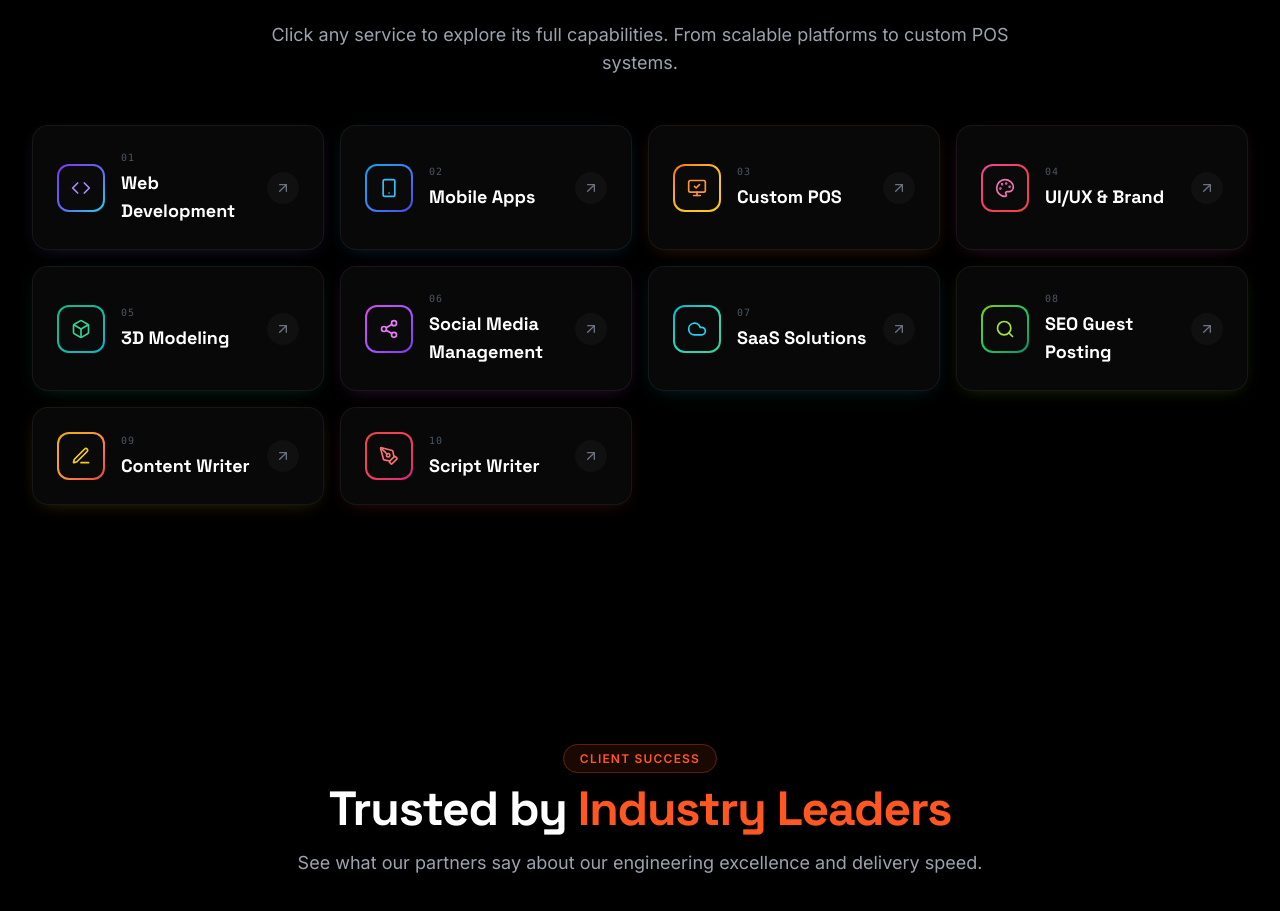
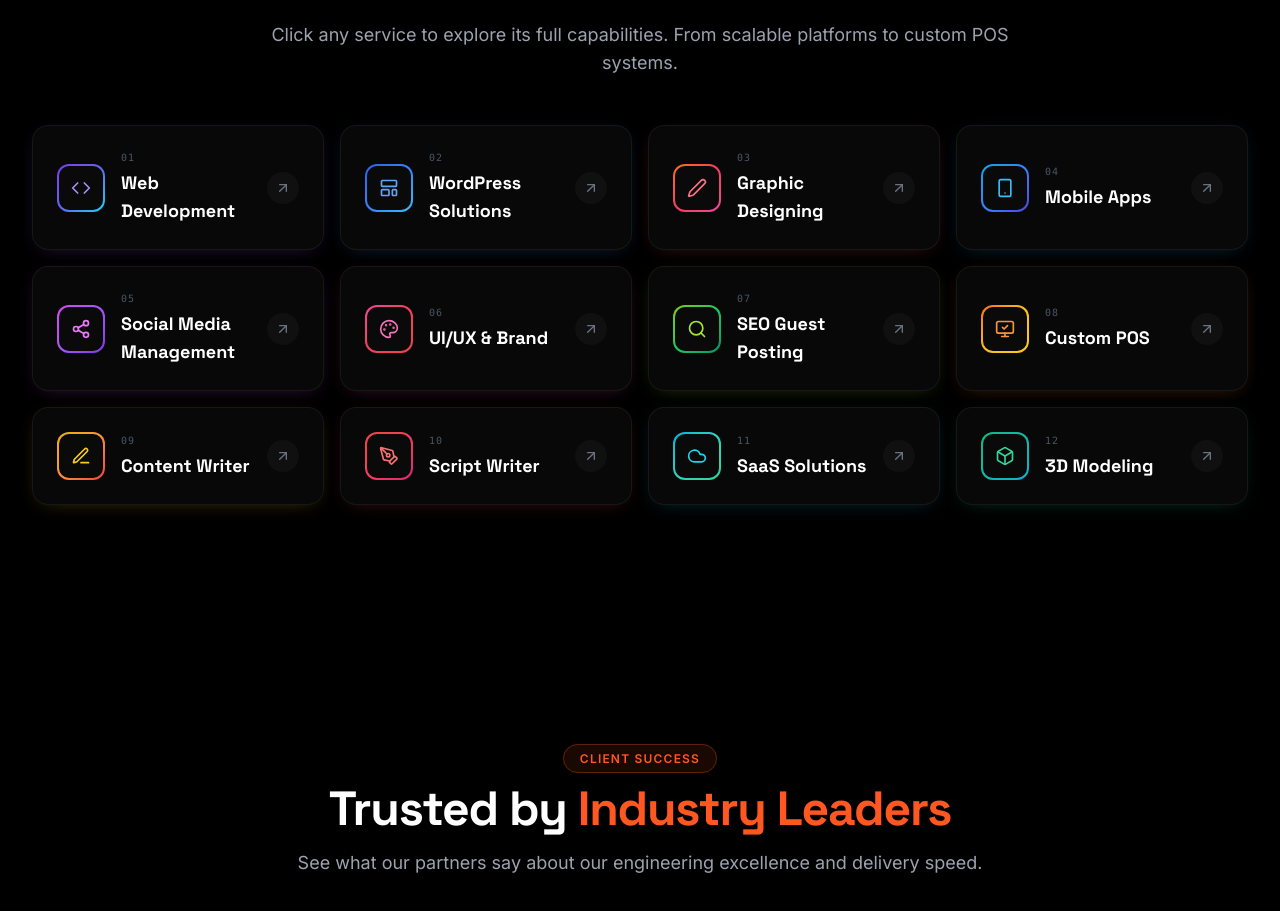
Before and after one commit to asadchaudhary27/apex-orion, a React (Vite) app: page / in a window 1280 px wide. Shown: the part 2369-3280 px from the top of the page. Built offline with nearby package versions, Linux system fonts and the light colour scheme.

Commit message:
Add WordPress and Graphic Design services and sort by popularity

```diff
--- a/src/components/sections/ServicesGrid.tsx
+++ b/src/components/sections/ServicesGrid.tsx
@@ -1,7 +1,7 @@
 import React from 'react';
 import { motion } from 'framer-motion';
 import { Link } from 'react-router-dom';
-import { Code, Smartphone, MonitorCheck, Palette, ArrowUpRight, Box, Share2, Cloud, Search, Edit3, PenTool } from 'lucide-react';
+import { Code, Smartphone, MonitorCheck, Palette, ArrowUpRight, Box, Share2, Cloud, Search, Edit3, PenTool, LayoutTemplate, Pen } from 'lucide-react';
 
 export interface ServiceCardData {
   id: string;
@@ -26,6 +26,26 @@ export const SERVICES_DATA: ServiceCardData[] = [
     glowColor: 'rgba(139,92,246,0.4)',
   },
   {
+    id: 'wordpress',
+    title: 'WordPress Solutions',
+    shortDesc: 'Custom WordPress development, theme customization, and WooCommerce integration. We build highly scalable, secure, and SEO-optimized WordPress websites tailored to your exact business needs.',
+    highlights: ['Custom Theme Dev', 'WooCommerce Integration', 'Plugin Architecture', 'Speed Optimization', 'Advanced Security'],
+    icon: LayoutTemplate,
+    gradient: 'from-blue-600 via-blue-500 to-sky-400',
+    iconColor: 'text-blue-400',
+    glowColor: 'rgba(59,130,246,0.4)',
+  },
+  {
+    id: 'graphic-design',
+    title: 'Graphic Designing',
+    shortDesc: 'Stunning visual assets that instantly capture attention. From premium branding and logo design to eye-catching social media posts and marketing collateral, we create graphics that convert.',
+    highlights: ['Brand Identity & Logos', 'Social Media Graphics', 'Marketing Materials', 'Vector Illustrations', 'Print & Digital Media'],
+    icon: Pen,
+    gradient: 'from-orange-500 via-rose-500 to-pink-500',
+    iconColor: 'text-rose-400',
+    glowColor: 'rgba(244,63,94,0.4)',
+  },
+  {
     id: 'mobile',
     title: 'Mobile Apps',
     shortDesc: 'Cross-platform mobile applications engineered for native-like performance and silky 60fps user interfaces. We use Flutter and React Native to deliver your product simultaneously on iOS and Android without compromising on quality or speed.',
@@ -36,14 +56,14 @@ export const SERVICES_DATA: ServiceCardData[] = [
     glowColor: 'rgba(14,165,233,0.4)',
   },
   {
-    id: 'pos',
-    title: 'Custom POS',
-    shortDesc: 'Modern point-of-sale systems built specifically for your business operations. Our custom POS software is incredibly fast, deeply reliable, and features real-time inventory management that works even when your internet connection drops.',
-    highlights: ['Real-time Inventory Sync', 'Offline Resilience', 'Custom Hardware Support', 'Multi-Store Management', 'Detailed Analytics Dashboard'],
-    icon: MonitorCheck,
-    gradient: 'from-orange-500 via-amber-400 to-yellow-400',
-    iconColor: 'text-orange-400',
-    glowColor: 'rgba(249,115,22,0.4)',
+    id: 'social-media',
+    title: 'Social Media Management',
+    shortDesc: 'Data-driven campaigns and brand management to completely dominate your social presence. We handle everything from content strategy and premium creative asset design to active community management and targeted paid ad scaling.',
+    highlights: ['Viral Growth Strategies', 'Premium Content Creation', 'Community Engagement', 'Influencer Outreach', 'ROI-Focused Campaigns'],
+    icon: Share2,
+    gradient: 'from-fuchsia-500 via-purple-500 to-violet-600',
+    iconColor: 'text-fuchsia-400',
+    glowColor: 'rgba(217,70,239,0.4)',
   },
   {
     id: 'brand',
@@ -56,36 +76,6 @@ export const SERVICES_DATA: ServiceCardData[] = [
     glowColor: 'rgba(236,72,153,0.4)',
   },
   {
-    id: '3d-modeling',
-    title: '3D Modeling',
-    shortDesc: 'Bring your products to life with stunning 3D assets and environments. We create optimized, interactive WebGL experiences that run directly in the browser, allowing your customers to explore your offerings in fully immersive 3D space.',
-    highlights: ['Interactive WebGL', 'Photorealistic Renders', 'Optimized Web Assets', '3D Product Configurators', 'Three.js Integration'],
-    icon: Box,
-    gradient: 'from-emerald-500 via-teal-500 to-cyan-500',
-    iconColor: 'text-emerald-400',
-    glowColor: 'rgba(16,185,129,0.4)',
-  },
-  {
-    id: 'social-media',
-    title: 'Social Media Management',
-    shortDesc: 'Data-driven campaigns and brand management to completely dominate your social presence. We handle everything from content strategy and premium creative asset design to active community management and targeted paid ad scaling.',
-    highlights: ['Viral Growth Strategies', 'Premium Content Creation', 'Community Engagement', 'Influencer Outreach', 'ROI-Focused Campaigns'],
-    icon: Share2,
-    gradient: 'from-fuchsia-500 via-purple-500 to-violet-600',
-    iconColor: 'text-fuchsia-400',
-    glowColor: 'rgba(217,70,239,0.4)',
-  },
-  {
-    id: 'saas',
-    title: 'SaaS Solutions',
-    shortDesc: 'Ready-to-use software products engineered for enterprise scaling. Whether you need a robust HR platform, an automated booking system, or a custom ERP, we provide battle-tested cloud infrastructure that is ready to deploy immediately.',
-    highlights: ['Plug-and-Play Setup', 'Scalable Cloud Infrastructure', 'REST/GraphQL APIs', 'Role-Based Access', 'Automated Billing'],
-    icon: Cloud,
-    gradient: 'from-cyan-500 via-teal-400 to-emerald-400',
-    iconColor: 'text-cyan-400',
-    glowColor: 'rgba(6,182,212,0.4)',
-  },
-  {
     id: 'seo-guest-posting',
     title: 'SEO Guest Posting',
     shortDesc: 'High-authority backlink building to dominate search rankings and drive massive organic traffic. We use strictly white-hat outreach to secure permanent contextual placements on high DA/DR websites relevant to your exact niche.',
@@ -94,6 +84,16 @@ export const SERVICES_DATA: ServiceCardData[] = [
     gradient: 'from-lime-500 via-green-500 to-emerald-600',
     iconColor: 'text-lime-400',
     glowColor: 'rgba(132,204,22,0.4)',
+  },
+  {
+    id: 'pos',
+    title: 'Custom POS',
+    shortDesc: 'Modern point-of-sale systems built specifically for your business operations. Our custom POS software is incredibly fast, deeply reliable, and features real-time inventory management that works even when your internet connection drops.',
+    highlights: ['Real-time Inventory Sync', 'Offline Resilience', 'Custom Hardware Support', 'Multi-Store Management', 'Detailed Analytics Dashboard'],
+    icon: MonitorCheck,
+    gradient: 'from-orange-500 via-amber-400 to-yellow-400',
+    iconColor: 'text-orange-400',
+    glowColor: 'rgba(249,115,22,0.4)',
   },
   {
     id: 'content-writer',
@@ -114,6 +114,26 @@ export const SERVICES_DATA: ServiceCardData[] = [
     gradient: 'from-red-500 via-rose-500 to-pink-600',
     iconColor: 'text-red-400',
     glowColor: 'rgba(239,68,68,0.4)',
+  },
+  {
+    id: 'saas',
+    title: 'SaaS Solutions',
+    shortDesc: 'Ready-to-use software products engineered for enterprise scaling. Whether you need a robust HR platform, an automated booking system, or a custom ERP, we provide battle-tested cloud infrastructure that is ready to deploy immediately.',
+    highlights: ['Plug-and-Play Setup', 'Scalable Cloud Infrastructure', 'REST/GraphQL APIs', 'Role-Based Access', 'Automated Billing'],
+    icon: Cloud,
+    gradient: 'from-cyan-500 via-teal-400 to-emerald-400',
+    iconColor: 'text-cyan-400',
+    glowColor: 'rgba(6,182,212,0.4)',
+  },
+  {
+    id: '3d-modeling',
+    title: '3D Modeling',
+    shortDesc: 'Bring your products to life with stunning 3D assets and environments. We create optimized, interactive WebGL experiences that run directly in the browser, allowing your customers to explore your offerings in fully immersive 3D space.',
+    highlights: ['Interactive WebGL', 'Photorealistic Renders', 'Optimized Web Assets', '3D Product Configurators', 'Three.js Integration'],
+    icon: Box,
+    gradient: 'from-emerald-500 via-teal-500 to-cyan-500',
+    iconColor: 'text-emerald-400',
+    glowColor: 'rgba(16,185,129,0.4)',
   },
 ];
 
```
